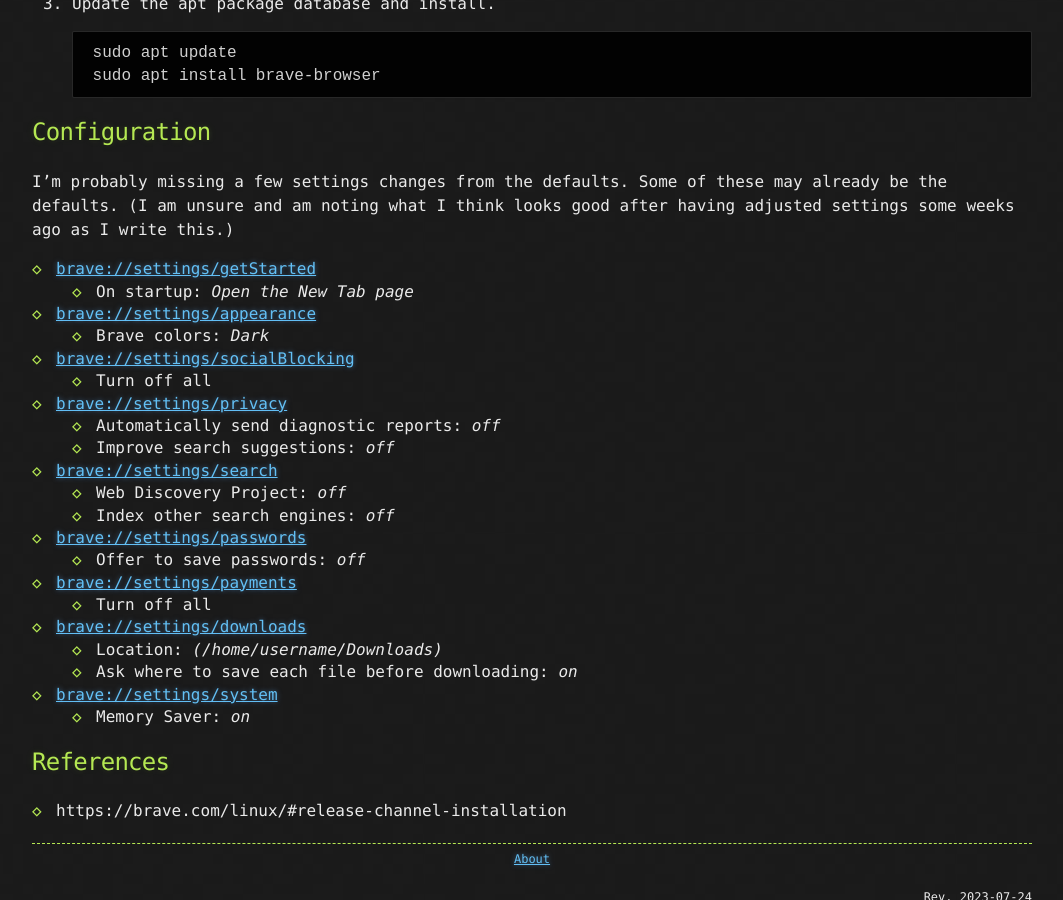
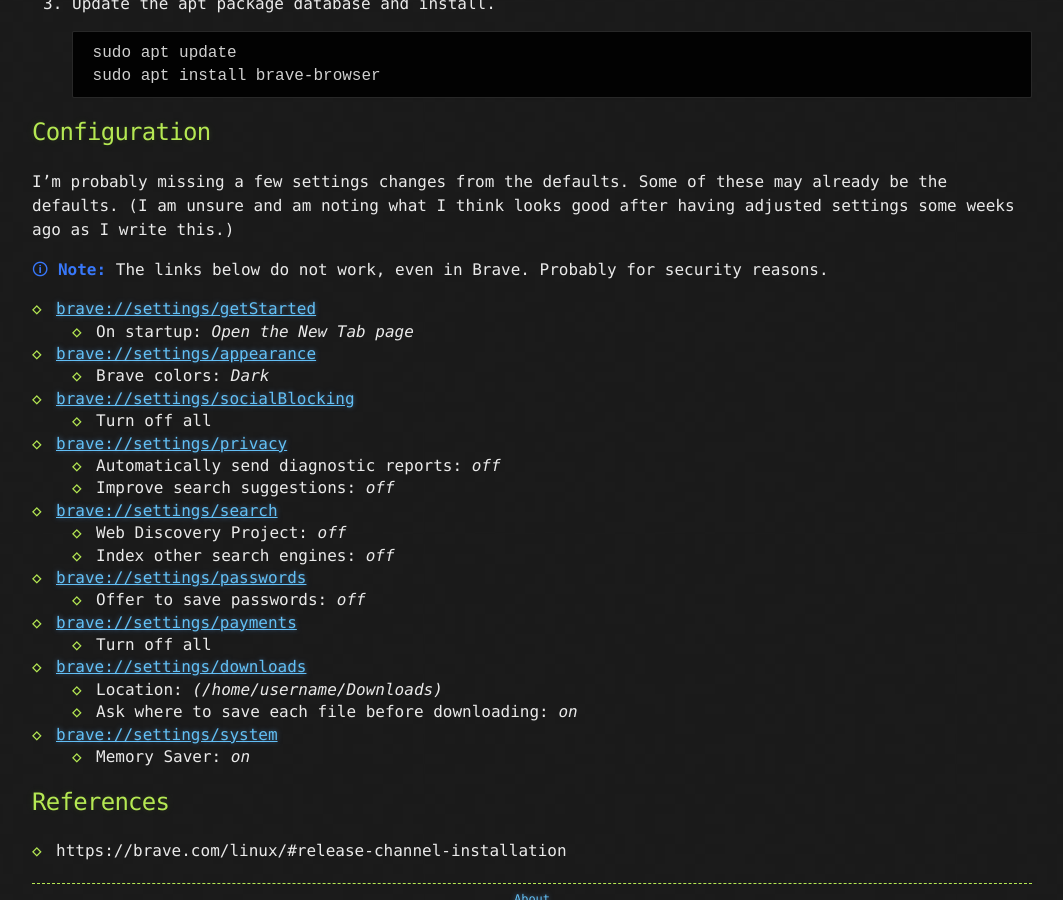
Before and after one commit to leebehrens/linux-notes, a Jekyll site: the page built from docs/_notes/brave.md, in a window 1280 px wide and 900 px high, scrolled down 531 px. Shown: the whole window, without its empty margins (108-1171 px from the left). Built offline with Jekyll 4.4.1, drawn with Linux system fonts in a browser that asks for light colours; the repository's description, which GitHub fills in, is left out.

Commit message:
brave note about broken links

```diff
--- a/docs/_notes/brave.md
+++ b/docs/_notes/brave.md
@@ -34,6 +34,8 @@ excerpt: Privacy-focused Chromium-based browser.
 I'm probably missing a few settings changes from the defaults. Some of these may already be the defaults.
 (I am unsure and am noting what I think looks good after having adjusted settings some weeks ago as I write this.)
 
+{{site.inline_note}} The links below do not work, even in Brave. Probably for security reasons.
+
 - [brave://settings/getStarted](brave://settings/getStarted)
     - On startup: *Open the New Tab page*
 
```
